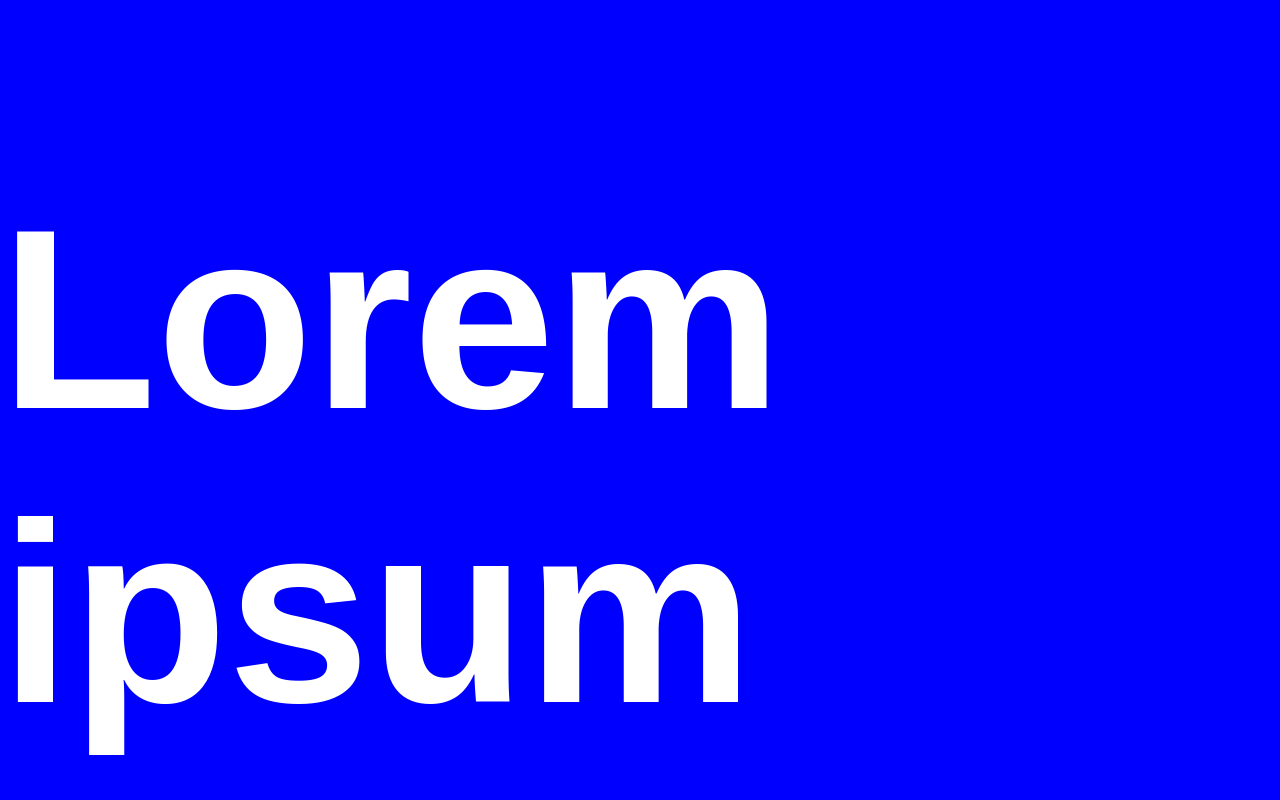
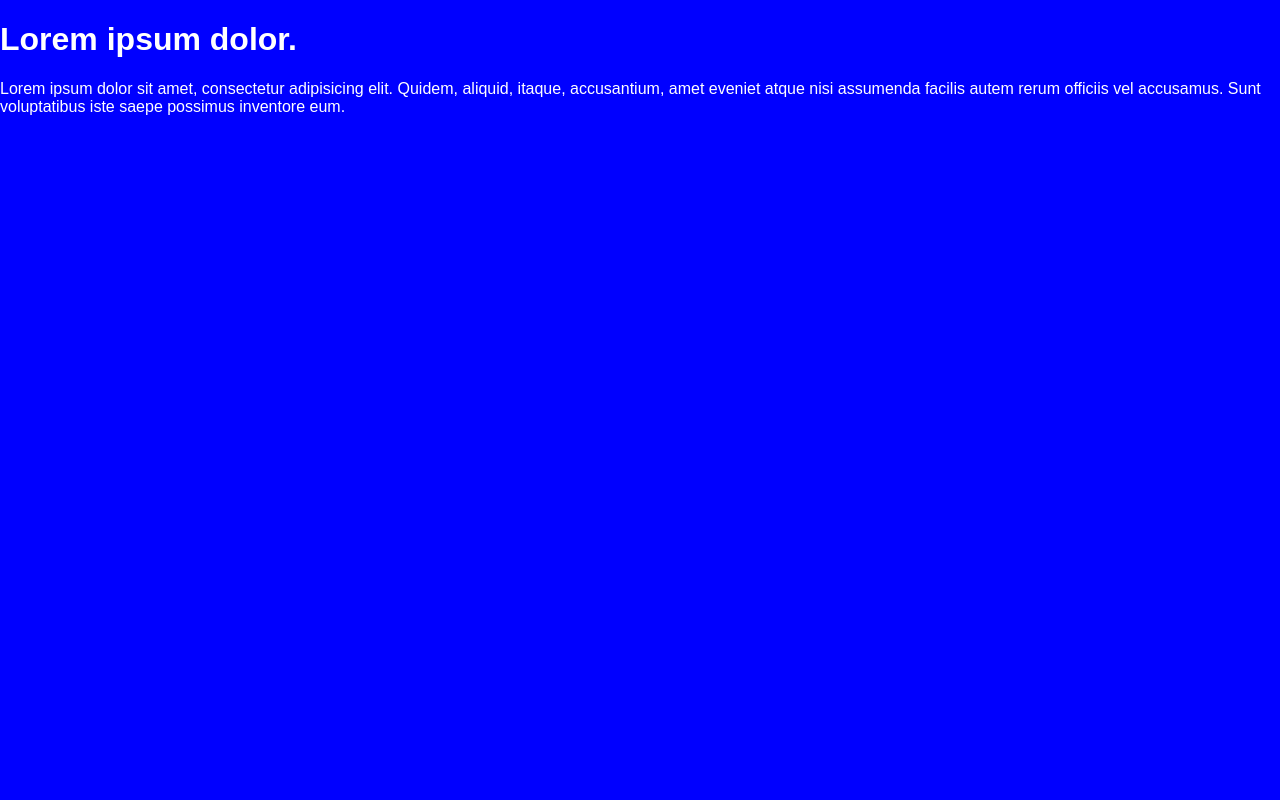
Before and after one commit to xtiam57/simple, a website: page index.html in a window 1280 px wide. Shown: the top 800 px of the page. Drawn offline with Linux system fonts and the light colour scheme.

Commit message:
Adding base SASS files

```diff
--- a/scss/simple.scss
+++ b/scss/simple.scss
@@ -3,5 +3,4 @@
 body {
   background-color: blue;
   color: white;
-  font-size: 8em;
 }
```
Also changed, not shown: css/simple.css, scss/simple/_custom.scss (added), scss/simple/_grid.scss (added), scss/simple/_scaffolding.scss (added), scss/simple/_settings.scss (added), scss/simple/_type.scss (added), scss/simple/_visibility.scss (added).
